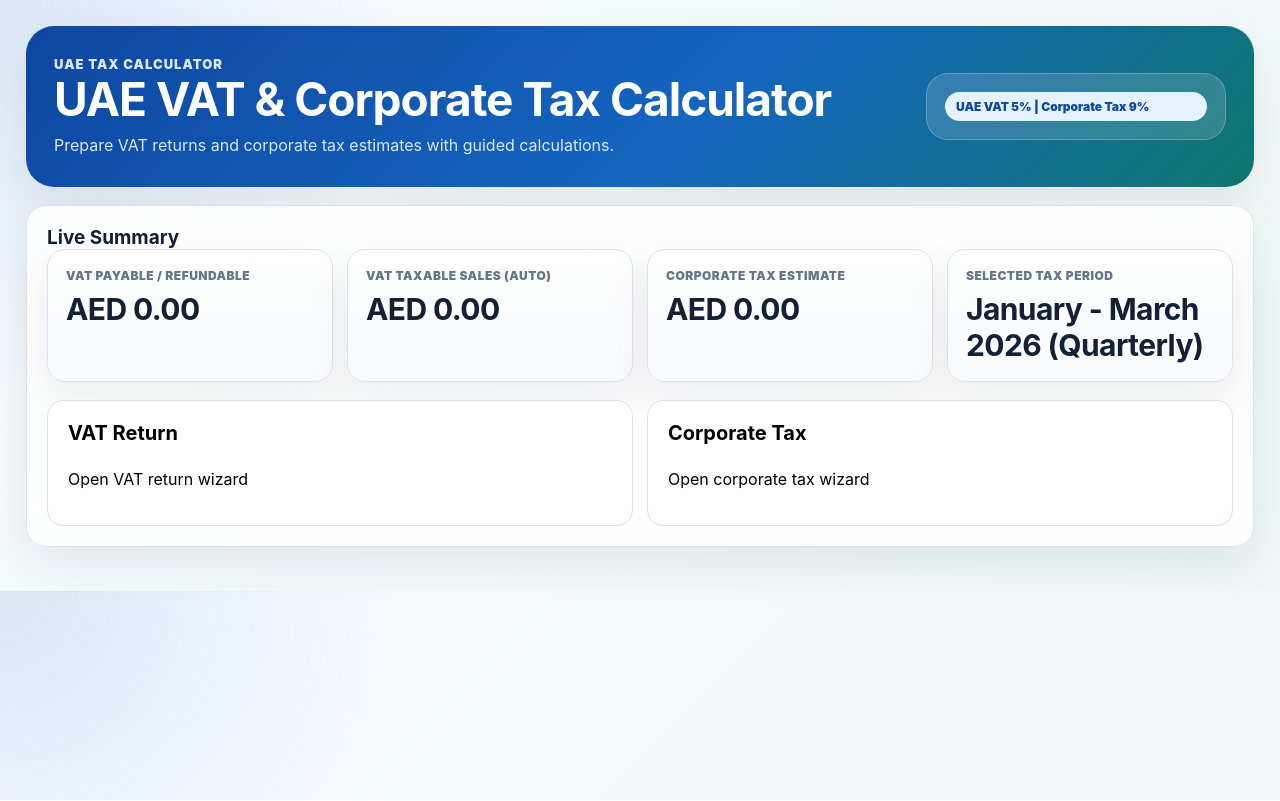
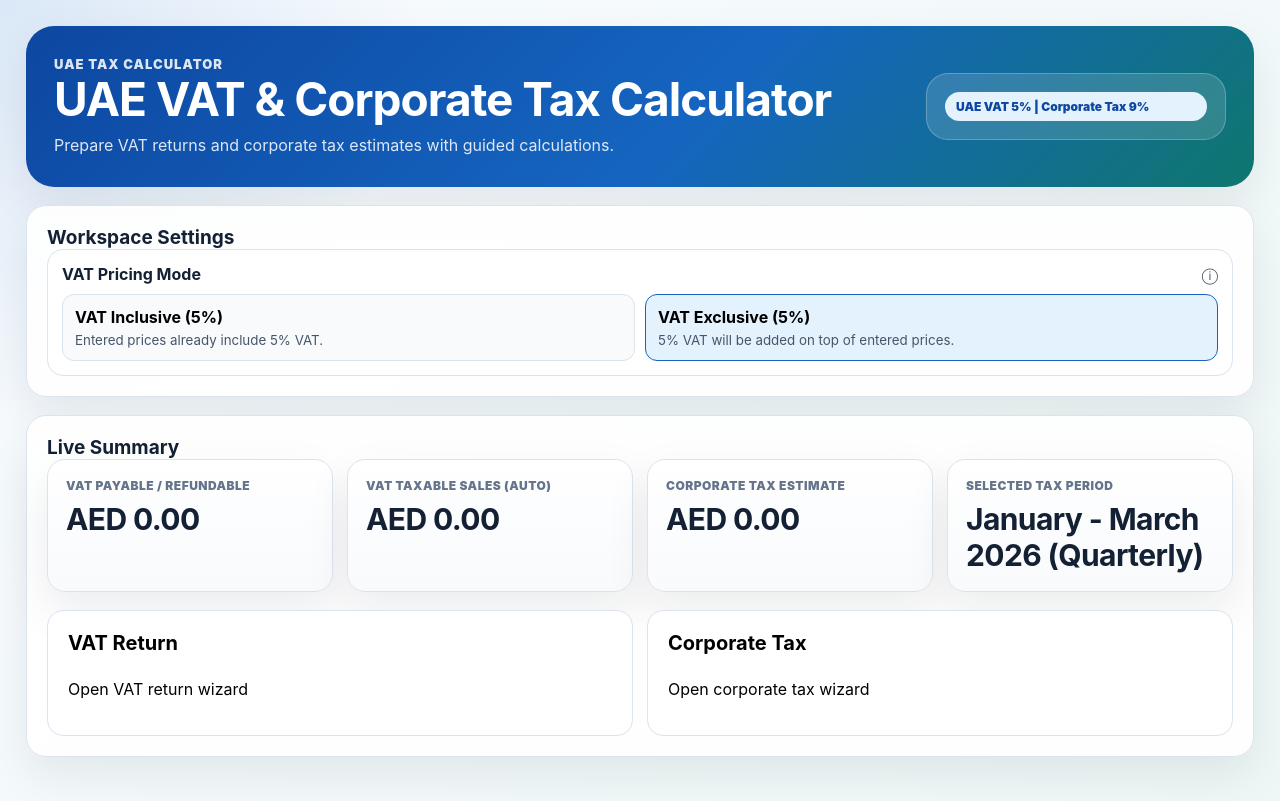
Before and after one commit to aimzworld007/FTA-VAT-TAX-Calculator, a React (Vite) app: page / in a window 1280 px wide. Built offline with nearby package versions, Linux system fonts and the light colour scheme; the HTML template or start-up script is replaced by a standard one.

Commit message:
Add workspace-level VAT pricing mode with inclusive/exclusive calculations

```diff
--- a/src/features/tax/TaxDashboard.jsx
+++ b/src/features/tax/TaxDashboard.jsx
@@ -7,13 +7,15 @@ import { calculateCorporateTax } from './lib/corporateTaxCalculator';
 import { money, TaxModeCard, TaxSummaryCard } from './components/common.jsx';
 import { TAX_CONFIG } from './lib/taxConfig';
 import { formatVatPeriodLabel, inferSelectionFromDates, getPeriodFromSelection } from './lib/vatPeriod';
+import { VAT_PRICING_MODES, VAT_PRICING_OPTIONS, normalizeVatPricingMode } from './lib/vatPricing';
 
 const currentYear = new Date().getFullYear();
-const vatDefault = { businessName: '', trn: '', filingFrequency: 'Quarterly', filingYear: currentYear, filingMonth: 'January', filingQuarter: 'Q1', filingStartMonth: 'January', taxPeriodStart: '', taxPeriodEnd: '', standardRatedSales: 0, zeroRatedSales: 0, exemptSales: 0, standardRatedPurchases: 0, recoverableInputVat: 0, nonRecoverableVat: 0, previousAdjustment: 0, badDebtRelief: 0, adjustmentNotes: '', monthlyEntries: [] };
+const workspaceSettingsDefault = { vatPricingMode: VAT_PRICING_MODES.EXCLUSIVE };
+const vatDefault = { businessName: '', trn: '', filingFrequency: 'Quarterly', filingYear: currentYear, filingMonth: 'January', filingQuarter: 'Q1', filingStartMonth: 'January', taxPeriodStart: '', taxPeriodEnd: '', standardRatedSales: 0, zeroRatedSales: 0, exemptSales: 0, standardRatedPurchases: 0, recoverableInputVat: 0, nonRecoverableVat: 0, previousAdjustment: 0, badDebtRelief: 0, adjustmentNotes: '', monthlyEntries: [], vatPricingMode: workspaceSettingsDefault.vatPricingMode };
 const ctDefault = { companyName: '', taxRegistrationNumber: '', financialYearStart: '', financialYearEnd: '', businessActivity: '', revenue: 0, otherIncome: 0, exemptIncome: 0, directExpenses: 0, adminExpenses: 0, nonDeductibleExpenses: 0, accountingProfit: 0, addBackAdjustments: 0, deductibleAdjustments: 0 };
 
-function normalizeVatDraft(input) {
-  const merged = { ...vatDefault, ...input };
+function normalizeVatDraft(input, workspaceSettings) {
+  const merged = { ...vatDefault, ...input, vatPricingMode: normalizeVatPricingMode(input?.vatPricingMode || workspaceSettings.vatPricingMode) };
   const selection = inferSelectionFromDates(merged);
   const period = getPeriodFromSelection(selection);
   const next = { ...merged, ...selection, ...period };
@@ -23,14 +25,35 @@ function normalizeVatDraft(input) {
 
 export function TaxDashboard() {
   const [mode, setMode] = React.useState('');
-  const [vat, setVat] = React.useState(() => normalizeVatDraft(draftStorage.load('vatDraft', vatDefault)));
+  const [workspaceSettings, setWorkspaceSettings] = React.useState(() => ({ ...workspaceSettingsDefault, ...draftStorage.load('workspaceSettings', workspaceSettingsDefault), vatPricingMode: normalizeVatPricingMode(draftStorage.load('workspaceSettings', workspaceSettingsDefault).vatPricingMode) }));
+  const [vat, setVat] = React.useState(() => normalizeVatDraft(draftStorage.load('vatDraft', vatDefault), workspaceSettings));
   const [ct, setCt] = React.useState(() => draftStorage.load('ctDraft', ctDefault));
   const v = calculateVat(vat);
   const c = calculateCorporateTax(ct);
 
+  const updateVatPricingMode = (selectedMode) => {
+    const nextMode = normalizeVatPricingMode(selectedMode);
+    const nextSettings = { ...workspaceSettings, vatPricingMode: nextMode };
+    setWorkspaceSettings(nextSettings);
+    draftStorage.save('workspaceSettings', nextSettings);
+    setVat((prev) => ({ ...prev, vatPricingMode: nextMode }));
+  };
+
   return <main className='content'><header className='hero'><div><p className='eyebrow'>UAE Tax Calculator</p><h1>UAE VAT & Corporate Tax Calculator</h1><p>Prepare VAT returns and corporate tax estimates with guided calculations.</p></div><div className='hero-card'><span className='badge'>{TAX_CONFIG.badge}</span></div></header>
+    <section className='card'>
+      <h2>Workspace Settings</h2>
+      <div className='setting-card'>
+        <div className='setting-header'>
+          <h3>VAT Pricing Mode</h3>
+          <span className='setting-hint' title='Changing this affects future pricing calculations only.'>ⓘ</span>
+        </div>
+        <div className='vat-mode-segment'>
+          {VAT_PRICING_OPTIONS.map((option) => <button key={option.value} className={`vat-mode-option ${workspaceSettings.vatPricingMode === option.value ? 'active' : ''}`} onClick={() => updateVatPricingMode(option.value)}><strong>{option.label}</strong><small>{option.description}</small></button>)}
+        </div>
+      </div>
+    </section>
     <section className='card'><h2>Live Summary</h2><div className='grid-section'><TaxSummaryCard label='VAT Payable / Refundable' value={money(v.netVat)} /><TaxSummaryCard label='VAT Taxable Sales (Auto)' value={money(v.totalSales)} /><TaxSummaryCard label='Corporate Tax Estimate' value={money(c.taxPayable)} /><TaxSummaryCard label='Selected Tax Period' value={formatVatPeriodLabel(vat)} /></div><div className='selector-grid no-print'><TaxModeCard title='VAT Return' desc='Open VAT return wizard' onClick={() => setMode('vat')} active={mode === 'vat'} /><TaxModeCard title='Corporate Tax' desc='Open corporate tax wizard' onClick={() => setMode('ct')} active={mode === 'ct'} /></div></section>
-    {mode === 'vat' && <VatWizard data={vat} setData={setVat} onSave={() => draftStorage.save('vatDraft', vat)} onReset={() => { if (confirm('Reset VAT draft?')) { const next = normalizeVatDraft(vatDefault); setVat(next); draftStorage.clear('vatDraft'); } }} />}
+    {mode === 'vat' && <VatWizard data={vat} setData={setVat} onSave={() => draftStorage.save('vatDraft', vat)} onReset={() => { if (confirm('Reset VAT draft?')) { const next = normalizeVatDraft(vatDefault, workspaceSettings); setVat(next); draftStorage.clear('vatDraft'); } }} />}
     {mode === 'ct' && <CorporateTaxWizard data={ct} setData={setCt} onSave={() => draftStorage.save('ctDraft', ct)} onReset={() => { if (confirm('Reset Corporate Tax draft?')) { setCt(ctDefault); draftStorage.clear('ctDraft'); } }} />}
   </main>;
 }
--- a/src/features/tax/lib/vatCalculator.js
+++ b/src/features/tax/lib/vatCalculator.js
@@ -1,5 +1,5 @@
-import { TAX_CONFIG } from './taxConfig';
 import { buildMonthlyEntriesFromPeriod } from './vatPeriod';
+import { VAT_PRICING_MODES, normalizeVatPricingMode, splitVatFromAmount, summarizeVatAmounts } from './vatPricing';
 
 const n = (v) => Number(v) || 0;
 const clamp = (v) => Math.max(0, n(v));
@@ -15,12 +15,10 @@ export function calculateVat(form) {
   const totalPurchases = hasMonthlyEntries ? monthlyEntries.reduce((sum, e) => sum + clamp(e.purchases), 0) : clamp(form.standardRatedPurchases);
   const totalExpenses = hasMonthlyEntries ? monthlyEntries.reduce((sum, e) => sum + clamp(e.expenses), 0) : 0;
 
-  const vatInclusive = form.vatMode === 'Inclusive';
+  const pricingMode = normalizeVatPricingMode(form.vatPricingMode || form.vatMode);
   const taxableInputTotal = totalPurchases + totalExpenses;
-  const outputVat = vatInclusive ? totalSales - (totalSales / (1 + TAX_CONFIG.vatRate)) : totalSales * TAX_CONFIG.vatRate;
-  const computedRecoverableVat = vatInclusive
-    ? taxableInputTotal - (taxableInputTotal / (1 + TAX_CONFIG.vatRate))
-    : taxableInputTotal * TAX_CONFIG.vatRate;
+  const outputVat = splitVatFromAmount(totalSales, pricingMode).vat;
+  const computedRecoverableVat = splitVatFromAmount(taxableInputTotal, pricingMode).vat;
   const inputVat = hasMonthlyEntries ? computedRecoverableVat : clamp(form.recoverableInputVat);
 
   const adjustments = n(form.previousAdjustment) - n(form.badDebtRelief);
@@ -35,6 +33,11 @@ export function calculateVat(form) {
     totalPurchases,
     totalExpenses,
     taxableInputTotal,
-    label: netVat >= 0 ? 'VAT Payable' : 'VAT Refundable'
+    label: netVat >= 0 ? 'VAT Payable' : 'VAT Refundable',
+    vatPricingMode: pricingMode,
+    salesBreakdown: splitVatFromAmount(totalSales, pricingMode),
+    inputBreakdown: splitVatFromAmount(taxableInputTotal, pricingMode),
+    monthlySummary: summarizeVatAmounts(monthlyEntries.map((entry) => clamp(entry.sales)), pricingMode),
+    isInclusive: pricingMode === VAT_PRICING_MODES.INCLUSIVE
   };
 }
--- /dev/null
+++ b/src/features/tax/lib/vatPricing.js
@@ -0,0 +1,48 @@
+import { TAX_CONFIG } from './taxConfig';
+
+export const VAT_PRICING_MODES = {
+  INCLUSIVE: 'inclusive',
+  EXCLUSIVE: 'exclusive'
+};
+
+export const VAT_PRICING_OPTIONS = [
+  {
+    value: VAT_PRICING_MODES.INCLUSIVE,
+    label: 'VAT Inclusive (5%)',
+    description: 'Entered prices already include 5% VAT.'
+  },
+  {
+    value: VAT_PRICING_MODES.EXCLUSIVE,
+    label: 'VAT Exclusive (5%)',
+    description: '5% VAT will be added on top of entered prices.'
+  }
+];
+
+const n = (value) => Number(value) || 0;
+
+export function normalizeVatPricingMode(mode) {
+  return mode === VAT_PRICING_MODES.INCLUSIVE ? VAT_PRICING_MODES.INCLUSIVE : VAT_PRICING_MODES.EXCLUSIVE;
+}
+
+export function splitVatFromAmount(amount, mode) {
+  const totalAmount = n(amount);
+  if (normalizeVatPricingMode(mode) === VAT_PRICING_MODES.INCLUSIVE) {
+    const net = totalAmount / (1 + TAX_CONFIG.vatRate);
+    return { net, vat: totalAmount - net, total: totalAmount };
+  }
+
+  const net = totalAmount;
+  const vat = net * TAX_CONFIG.vatRate;
+  return { net, vat, total: net + vat };
+}
+
+export function summarizeVatAmounts(amounts, mode) {
+  return amounts.reduce((acc, amount) => {
+    const value = splitVatFromAmount(amount, mode);
+    return {
+      net: acc.net + value.net,
+      vat: acc.vat + value.vat,
+      total: acc.total + value.total
+    };
+  }, { net: 0, vat: 0, total: 0 });
+}
--- a/src/styles.css
+++ b/src/styles.css
@@ -172,3 +172,12 @@
   .vat201-table-wrap{overflow:visible}
   .vat201-table.fta-table{min-width:0}
 }
+
+.setting-card{border:1px solid var(--line);border-radius:16px;padding:14px;background:#fff}
+.setting-header{display:flex;align-items:center;justify-content:space-between;margin-bottom:10px}
+.setting-header h3{margin:0;font-size:16px}
+.setting-hint{color:#475569;cursor:help}
+.vat-mode-segment{display:grid;grid-template-columns:repeat(2,minmax(0,1fr));gap:10px}
+.vat-mode-option{border:1px solid var(--line);background:#f8fafc;border-radius:12px;padding:12px;text-align:left;display:grid;gap:5px;cursor:pointer}
+.vat-mode-option.active{border-color:#1565c0;background:#e3f2fd}
+.vat-mode-option small{color:#475569}
```
Also changed, not shown: src/features/tax/VatWizard.jsx (+8 -10 lines).
